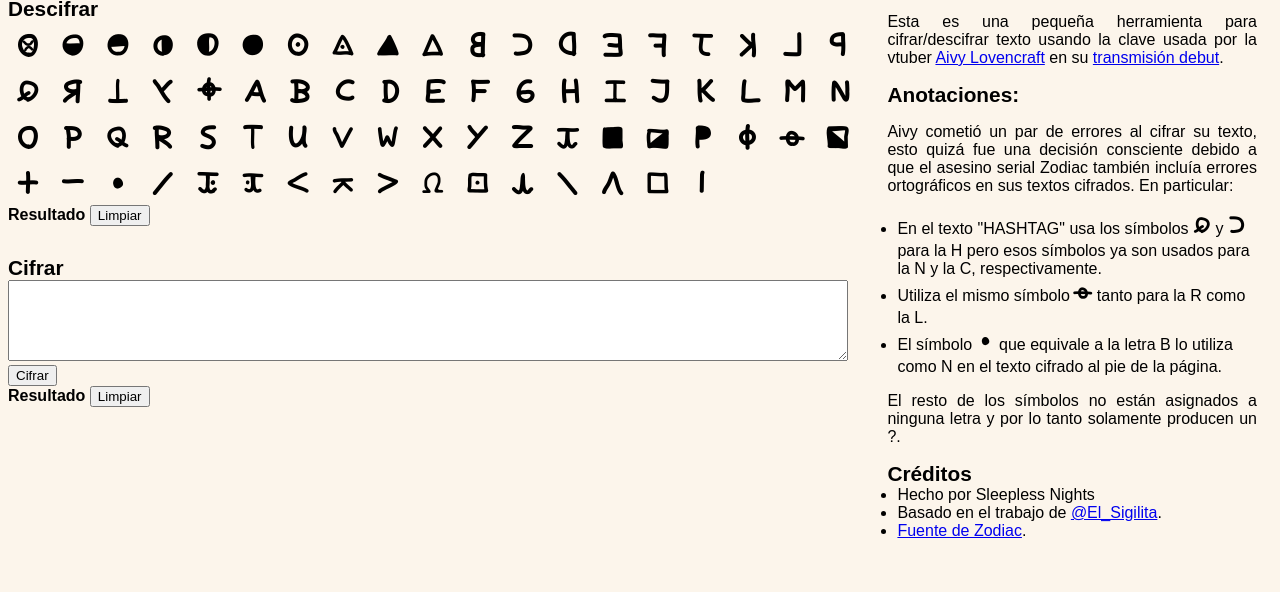
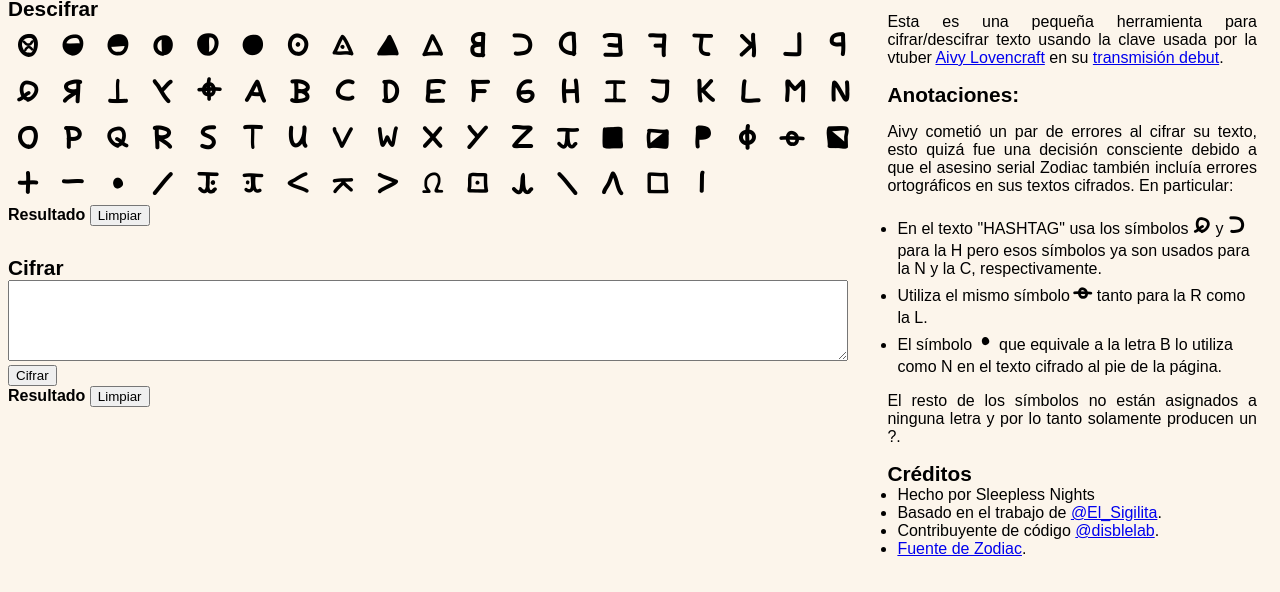
Before and after one commit to sleepless-nts/AivyCipher, a plain HTML site: page index.html in a window 1280 px wide. Shown: the part 48-640 px from the top of the page. Drawn offline with Linux system fonts and the light colour scheme.

Commit message:
Updated credits

```diff
--- a/index.html
+++ b/index.html
@@ -200,6 +200,7 @@
                 <ul>
                     <li>Hecho por Sleepless Nights</li>
                     <li>Basado en el trabajo de <a href="https://x.com/El_Sigilita/status/1851882240285790651">@El_Sigilita</a>.</li>
+                    <li>Contribuyente de c&oacute;digo <a href="https://x.com/disblelab">@disblelab</a>.</li>
                     <li><a href="https://forum.zodiackillerciphers.com/community/zodiac-cipher-mailings-discussion/largos-zodiac-ciphers-font/">Fuente de Zodiac</a>.</li>
                 </ul>
             </div>
```
